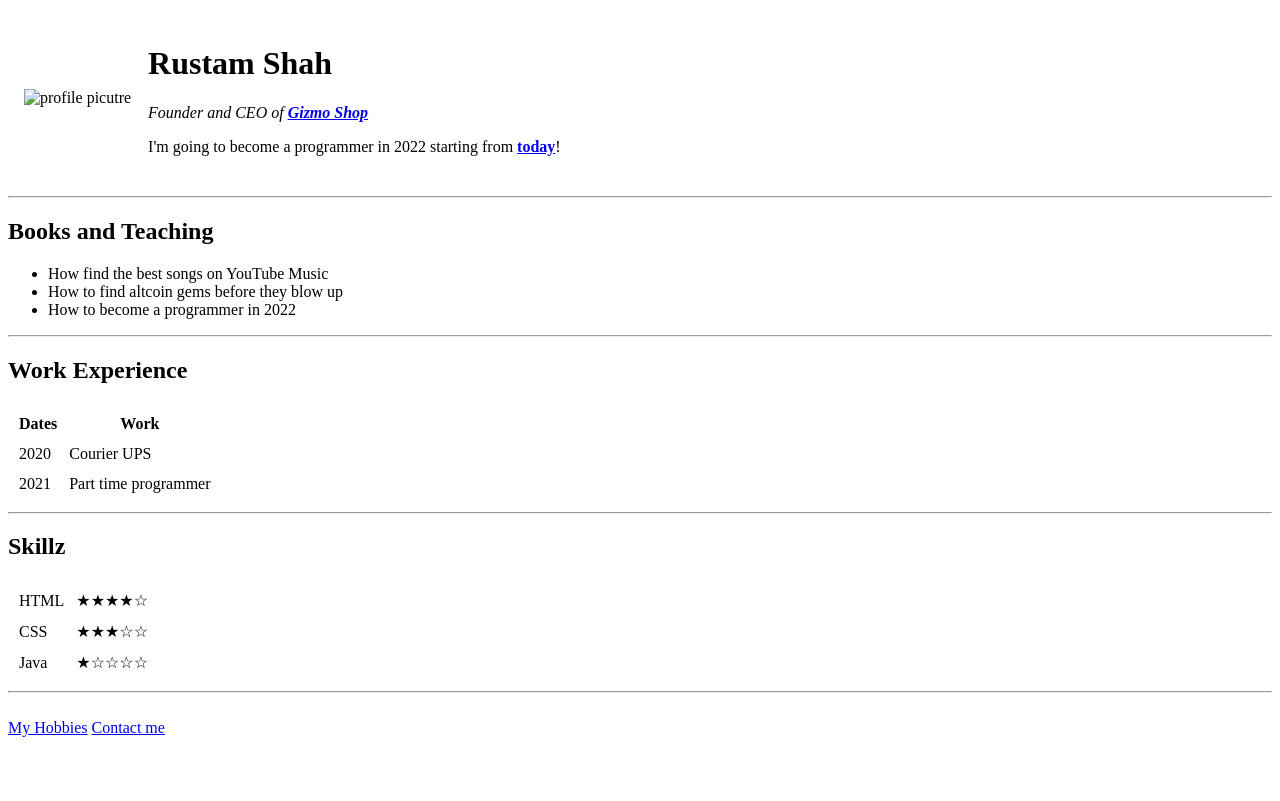
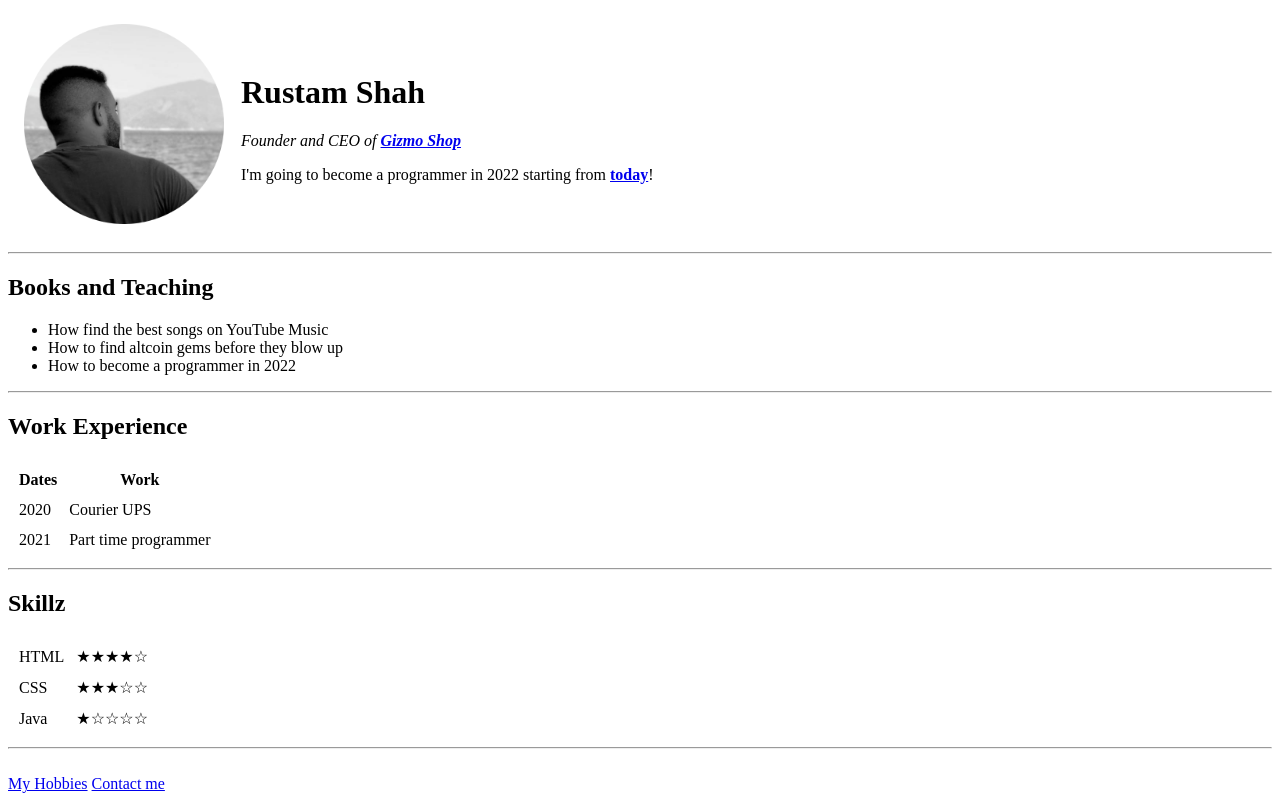
Before and after one commit to matsur89/cv, a plain HTML site: page index.html in a window 1280 px wide. Drawn offline with Linux system fonts and the light colour scheme.

Commit message:
image not showing. Fix 2.0

```diff
--- a/index.html
+++ b/index.html
@@ -10,7 +10,7 @@
   <table cellspacing="15">
     <tr>
       <td>
-        <img src="foto.png" alt="profile picutre" img height="200">
+        <img src="Images/foto.png" alt="profile picutre" img height="200">
       </td>
       <td>
         <h1>Rustam Shah</h1>
```
